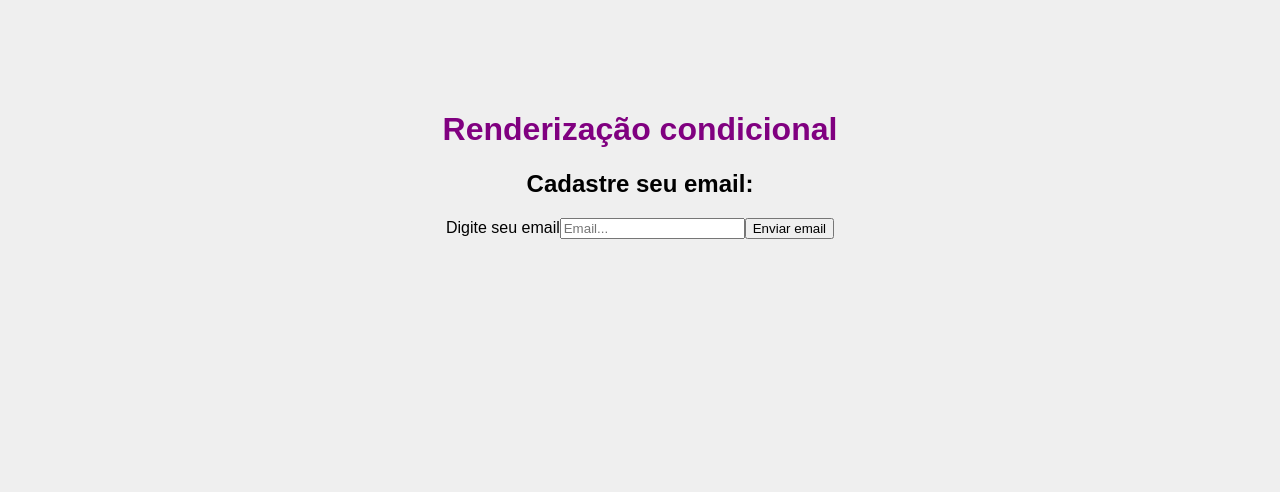
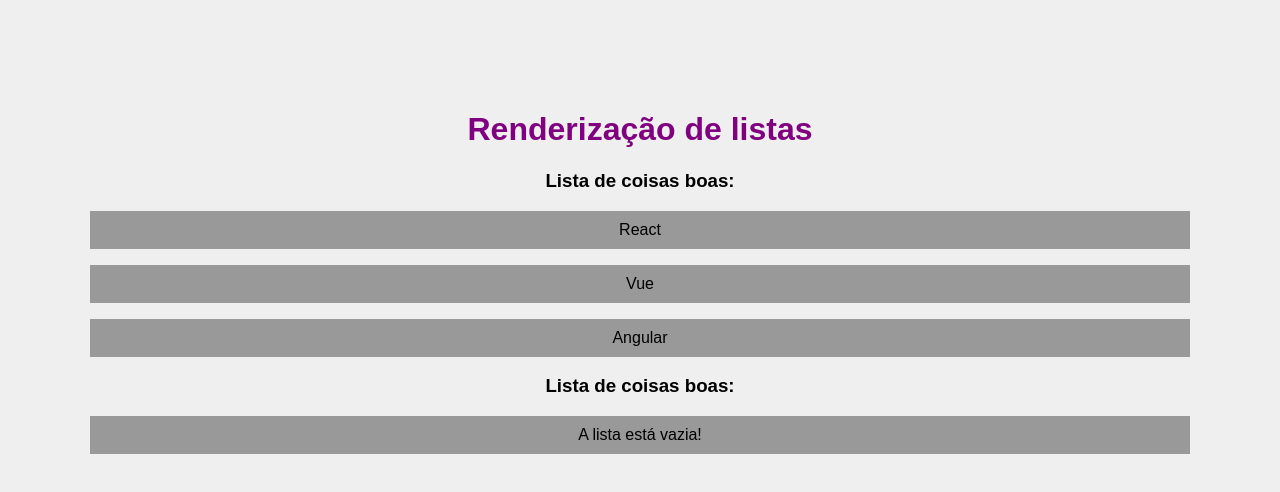
Before and after one commit to PabloSantosdve/Curso_React, a React (Vite) app in the folder meu_projeto/: page / in a window 1280 px wide. Shown: the top 492 px of the page. Built offline with nearby package versions, Linux system fonts and the light colour scheme.

Commit message:
Renderização de listas
Prendendo a aplicar a renderização de listas com condicional ternário

```diff
--- a/meu_projeto/src/App.jsx
+++ b/meu_projeto/src/App.jsx
@@ -1,21 +1,19 @@
 import './App.css'
-import SayMyName from"./components/SayMyName"
-import Pessoa from './components/Pessoa'
-import Frase from './components/Frase'
-import List from './components/List'
-import Evento from './components/Evento'
-import Form from './components/Form'
-import UseState from './components/UseState'
-import Button from './components/evento/Button'
-import Condicional from './components/Condiconal'
+import RenderizacaodeListas from './components/RenderizacaodeListas'
+
+
 
 
 function App() {
 
+  const meusItens= ['React', 'Vue', 'Angular']
+
   return (
     <>
-    <h1>Renderização condicional</h1>
-    <Condicional />
+    <h1>Renderização de listas</h1>
+    <RenderizacaodeListas itens ={meusItens} />
+    <RenderizacaodeListas itens ={[ ]} />
+
     </>
   )
 }
--- /dev/null
+++ b/meu_projeto/src/components/RenderizacaodeListas.jsx
@@ -0,0 +1,28 @@
+import React from 'react';
+
+// Define a função RenderizacaodeListas que recebe um objeto com a propriedade 'itens'
+function RenderizacaodeListas({ itens }) {
+  return (
+    // Fragmento React (<> </>) usado para agrupar os elementos sem adicionar um nó extra ao DOM
+    <>
+      {/* Cabeçalho da lista */}
+      <h3>Lista de coisas boas:</h3>
+
+      {/* Renderização condicional ternária */}
+      {itens.length > 0 ? (
+        // Se houver itens, mapeia cada item da lista 'itens' para um elemento <p>
+        itens.map((item, index) => (
+          // Exibe o item dentro de um parágrafo <p>
+          // Adiciona a chave (key) para cada item, usando o índice do item na lista, para identificar de forma única cada elemento
+          <p key={index}>{item}</p>
+        ))
+      ) : (
+        // Se não houver itens, exibe uma mensagem dizendo que a lista está vazia
+        <p>A lista está vazia!</p>
+      )}
+    </>
+  );
+}
+
+// Exporta a função RenderizacaodeListas para que ela possa ser importada e utilizada em outros arquivos
+export default RenderizacaodeListas;
```
